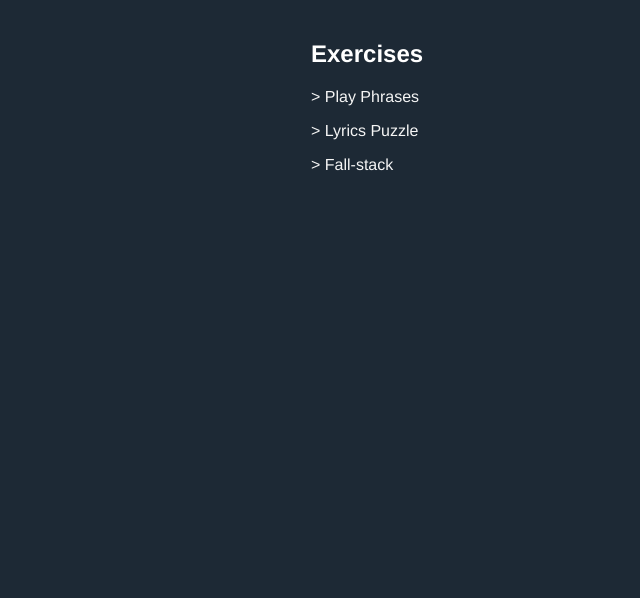
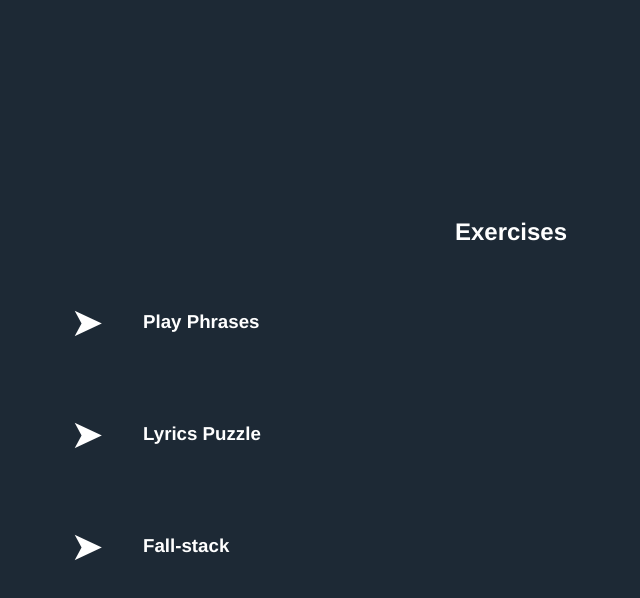
Before and after one commit to probil/play-with-english, a Vue app: page / in a window 1280 px wide. Shown: the top 598 px of the page, without its empty margins (129-769 px from the left). Built offline with nearby package versions, Linux system fonts and the light colour scheme.

Commit message:
feat(dashboard): update styles of the dashboard

```diff
--- a/src/components/pages/Dashboard.vue
+++ b/src/components/pages/Dashboard.vue
@@ -1,9 +1,20 @@
 <template>
   <div class="dashboard">
-    <h2>Exercises</h2>
-    <p v-for="exercise in exercises" :key="exercise.link">
-      <router-link :to="exercise.link">> {{ exercise.title }}</router-link>
-    </p>
+    <div class="dashboard__exercises">
+      <h2>Exercises</h2>
+      <router-link
+        v-for="exercise in exercises"
+        :key="exercise.link"
+        class="exercise-line"
+        tag="div"
+        :to="exercise.link"
+      >
+        <div class="exercise-line__arrow">&#x27A4;</div>
+        <div class="exercise-line__details">
+          <h3>{{ exercise.title }}</h3>
+        </div>
+      </router-link>
+    </div>
   </div>
 </template>
 <script>
@@ -28,12 +39,57 @@ export default {
 </script>
 <style lang="stylus">
   .dashboard
-    width 400px
-    margin 40px auto
-    box-sizing border-box
-    a
+    height 100vh
+    overflow hidden
+
+    &__exercises
+      width: 960px;
+      height 100%
+      margin: auto;
+      box-sizing border-box
+      display flex
+      justify-content center
+      align-items center
+      flex-direction column
+
+  .exercise-line
+    width 100%
+    height: 7rem
+    display flex
+    cursor pointer
+    user-select none
+
+    &:hover
+      background-color: rgb(78, 110, 142)
+
+    &:active
+      background-color: rgb(40, 57, 74)
+
+    &__arrow
+      content '&#10148;'
+      font-size 2.5rem
+      height 7rem
+      width 7rem
+      display flex
+      justify-content center
+      align-items center
+      flex-grow 0
+
+    &__details
+      flex-grow 1
+      display flex
+      flex-direction column
+      justify-content center
+
+    &__title
+      margin 0
+      font-size 1.2rem
+      display flex
+      align-items center
+      height 100%
+      width 100%
       color whitesmoke
       text-decoration none
-      &:hover
-        border-bottom 1px dotted whitesmoke
+      padding 0
+
 </style>
```
